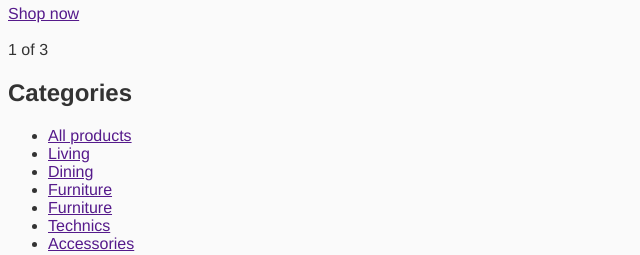
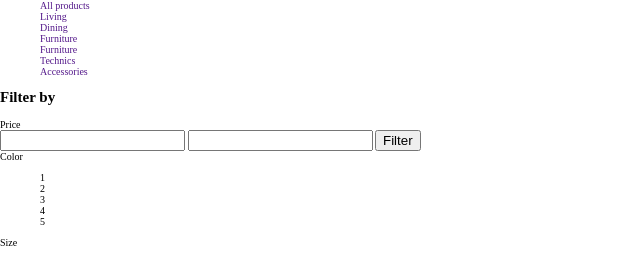
Before and after one commit to GrzegorzStanczyk/Weekly-WebDev-Challange-36, a website: page app/index.html in a window 1280 px wide. Shown: the part 224-479 px from the top of the page, without its empty margins (0-640 px from the left). Drawn offline with nearby package versions, Linux system fonts and the light colour scheme; files that its build step writes are made by us from their sources.

Commit message:
Added global styles

```diff
--- a/app/styles/main.scss
+++ b/app/styles/main.scss
@@ -1,31 +1,19 @@
-// bower:scss
-// endbower
-
-.browserupgrade {
-  margin: 0.2em 0;
-  background: #ccc;
-  color: #000;
-  padding: 0.2em 0;
+* {
+  box-sizing: border-box;
 }
 
-body {
-  background: #fafafa;
-  font-family: 'Helvetica Neue', Helvetica, Arial, sans-serif;
-  color: #333;
+html {
+  font-size: 62.5%;
 }
 
-.hero-unit {
-  margin: 50px auto 0 auto;
-  width: 300px;
-  font-size: 18px;
-  font-weight: 200;
-  line-height: 30px;
-  background-color: #eee;
-  border-radius: 6px;
-  padding: 60px;
-  h1 {
-    font-size: 60px;
-    line-height: 1;
-    letter-spacing: -1px;
+html, body {
+  margin: 0;
+  padding: 0;
+}
+
+ul {
+  list-style-type: none;
+  a {
+    text-decoration: none;
   }
 }
```
